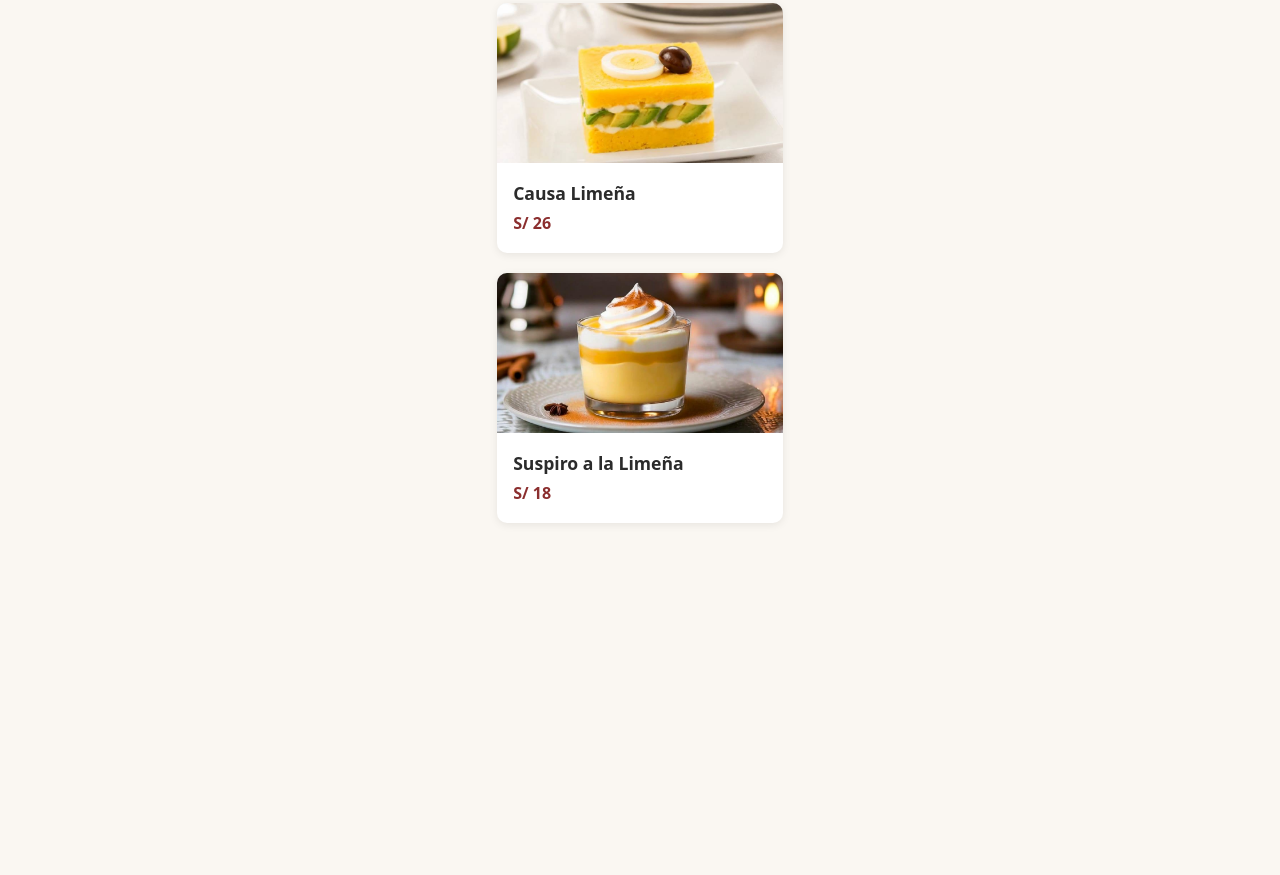
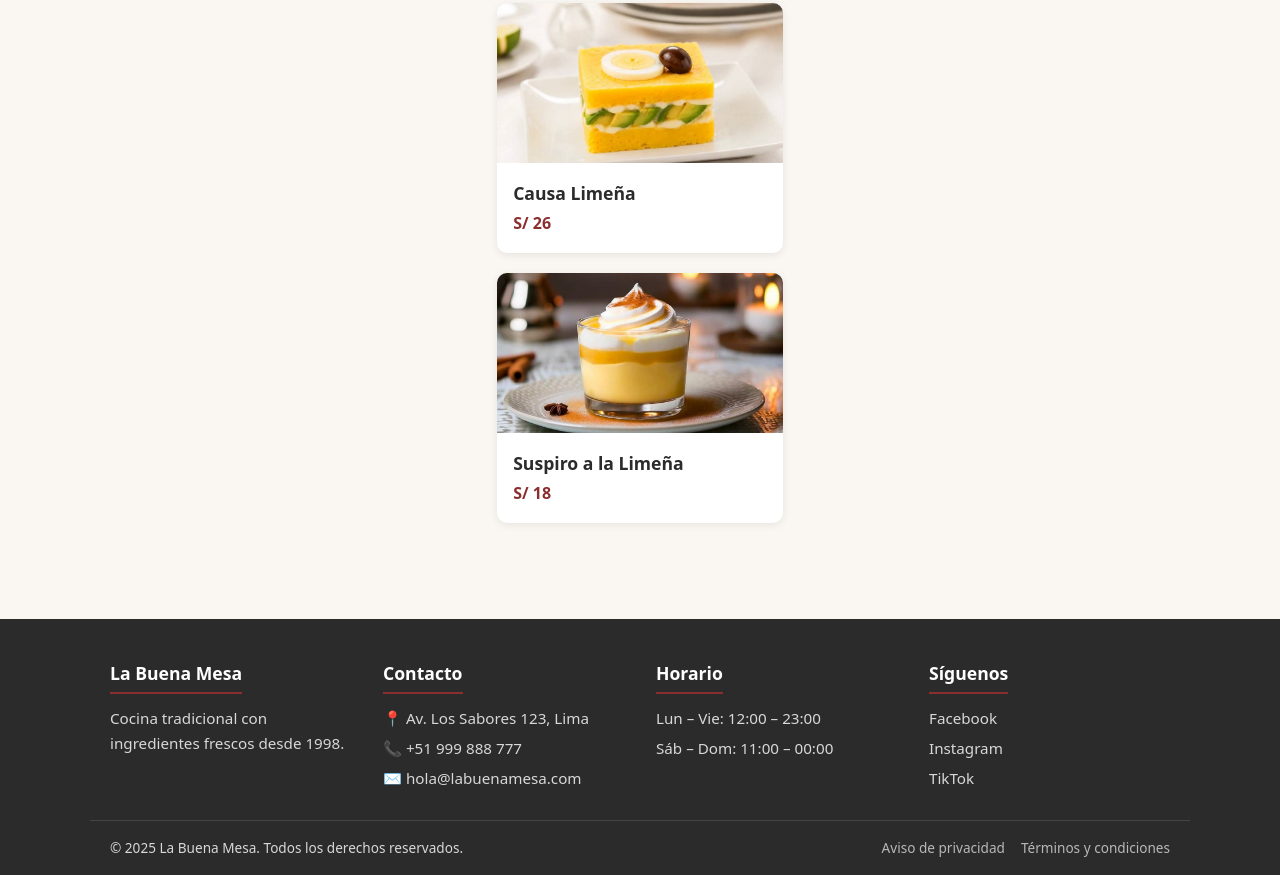
Before and after one commit to Vida1417/pagina_web, a plain HTML site: page index.html in a window 1280 px wide. Shown: the part 1291-2166 px from the top of the page. Before the commit the page ends 1862 px from the top, so only its background shows below. Drawn offline with Linux system fonts and the light colour scheme.

Commit message:
feat(footer): agrega contacto, horario, redes y derechos reservados

```diff
--- a/css/footer.css
+++ b/css/footer.css
@@ -1 +1,106 @@
 /* footer.css — rama: feature/footer */
+
+.footer {
+  background: var(--color-secundario);
+  color: #d8d8d8;
+  margin-top: 3rem;
+}
+
+.footer__contenedor {
+  max-width: 1100px;
+  margin: 0 auto;
+  padding: 2.5rem 1.25rem 1.5rem;
+  display: grid;
+  grid-template-columns: repeat(auto-fit, minmax(200px, 1fr));
+  gap: 2rem;
+}
+
+.footer__titulo {
+  color: var(--color-blanco);
+  font-size: 1.1rem;
+  margin-bottom: .75rem;
+  border-bottom: 2px solid var(--color-primario);
+  padding-bottom: .35rem;
+  display: inline-block;
+}
+
+.footer__columna p {
+  font-size: .95rem;
+  line-height: 1.6;
+}
+
+.footer__lista {
+  font-size: .95rem;
+}
+
+.footer__lista li {
+  margin-bottom: .35rem;
+}
+
+.footer__lista a,
+.footer__redes a {
+  color: #d8d8d8;
+  transition: color var(--transicion);
+}
+
+.footer__lista a:hover,
+.footer__redes a:hover {
+  color: var(--color-primario);
+}
+
+.footer__redes {
+  display: flex;
+  flex-direction: column;
+  gap: .35rem;
+  font-size: .95rem;
+}
+
+/* Barra inferior con copyright */
+.footer__inferior {
+  border-top: 1px solid rgba(255, 255, 255, .12);
+  padding: 1rem 1.25rem;
+  display: flex;
+  flex-wrap: wrap;
+  align-items: center;
+  justify-content: space-between;
+  gap: .75rem;
+  font-size: .85rem;
+  max-width: 1100px;
+  margin: 0 auto;
+}
+
+.footer__legales {
+  display: flex;
+  gap: 1rem;
+}
+
+.footer__legales a {
+  color: #b8b8b8;
+  transition: color var(--transicion);
+}
+
+.footer__legales a:hover {
+  color: var(--color-blanco);
+}
+
+/* Responsive: en móvil apila todo */
+@media (max-width: 600px) {
+  .footer__contenedor {
+    grid-template-columns: 1fr;
+    text-align: center;
+  }
+
+  .footer__titulo {
+    display: block;
+    border-bottom: none;
+  }
+
+  .footer__redes {
+    align-items: center;
+  }
+
+  .footer__inferior {
+    flex-direction: column;
+    text-align: center;
+  }
+}
--- a/index.html
+++ b/index.html
@@ -88,7 +88,48 @@
        FOOTER  → rama: feature/footer
        ============================================ -->
   <footer class="footer" id="footer">
-    <!-- Se rellena en la rama feature/footer -->
+    <div class="footer__contenedor">
+
+      <div class="footer__columna">
+        <h3 class="footer__titulo">La Buena Mesa</h3>
+        <p>Cocina tradicional con ingredientes frescos desde 1998.</p>
+      </div>
+
+      <div class="footer__columna">
+        <h3 class="footer__titulo">Contacto</h3>
+        <ul class="footer__lista">
+          <li>📍 Av. Los Sabores 123, Lima</li>
+          <li>📞 +51 999 888 777</li>
+          <li>✉️ <a href="mailto:hola@labuenamesa.com">hola@labuenamesa.com</a></li>
+        </ul>
+      </div>
+
+      <div class="footer__columna">
+        <h3 class="footer__titulo">Horario</h3>
+        <ul class="footer__lista">
+          <li>Lun – Vie: 12:00 – 23:00</li>
+          <li>Sáb – Dom: 11:00 – 00:00</li>
+        </ul>
+      </div>
+
+      <div class="footer__columna">
+        <h3 class="footer__titulo">Síguenos</h3>
+        <ul class="footer__redes">
+          <li><a href="#" aria-label="Facebook">Facebook</a></li>
+          <li><a href="#" aria-label="Instagram">Instagram</a></li>
+          <li><a href="#" aria-label="TikTok">TikTok</a></li>
+        </ul>
+      </div>
+
+    </div>
+
+    <div class="footer__inferior">
+      <p>&copy; 2025 La Buena Mesa. Todos los derechos reservados.</p>
+      <ul class="footer__legales">
+        <li><a href="#">Aviso de privacidad</a></li>
+        <li><a href="#">Términos y condiciones</a></li>
+      </ul>
+    </div>
   </footer>
 
   <!-- ============================================
```
